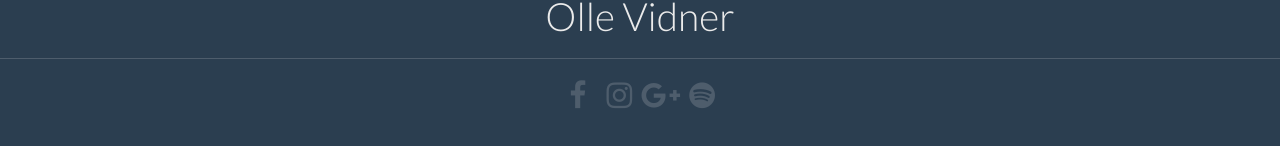
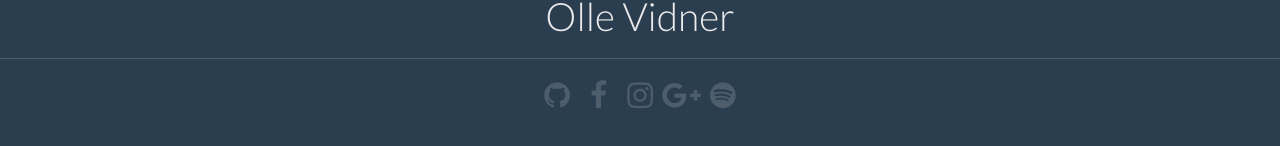
Before and after one commit to ovidner/ovidner.github.io, a plain HTML site: page index.html in a window 1280 px wide. Shown: the part 272-418 px from the top of the page. Drawn offline with nearby package versions, Linux system fonts and the light colour scheme.

Commit message:
Lagt till github

```diff
--- a/index.html
+++ b/index.html
@@ -19,7 +19,8 @@
             <h1 class="text-center">Olle Vidner</h1>
         </div>
         <div class="text-center">
-            <a class="text-muted" href="http://facebook.com/vidner"><span class="fa fa-2x fa-fw fa-facebook"></span></a>
+            <a class="text-muted" href="https://github.com/ovidner"><span class="fa fa-2x fa-fw fa-github"></span></a>
+            <a class="text-muted" href="https://facebook.com/vidner"><span class="fa fa-2x fa-fw fa-facebook"></span></a>
             <a class="text-muted" href="http://instagram.com/ovidner"><span class="fa fa-2x fa-fw fa-instagram"></span></a>
             <a class="text-muted" href="https://plus.google.com/100111521379766950660"><span class="fa fa-2x fa-fw fa-google-plus"></span></a>
             <a class="text-muted" href="http://open.spotify.com/user/vidner"><span class="fa fa-2x fa-fw fa-spotify"></span></a>
```
